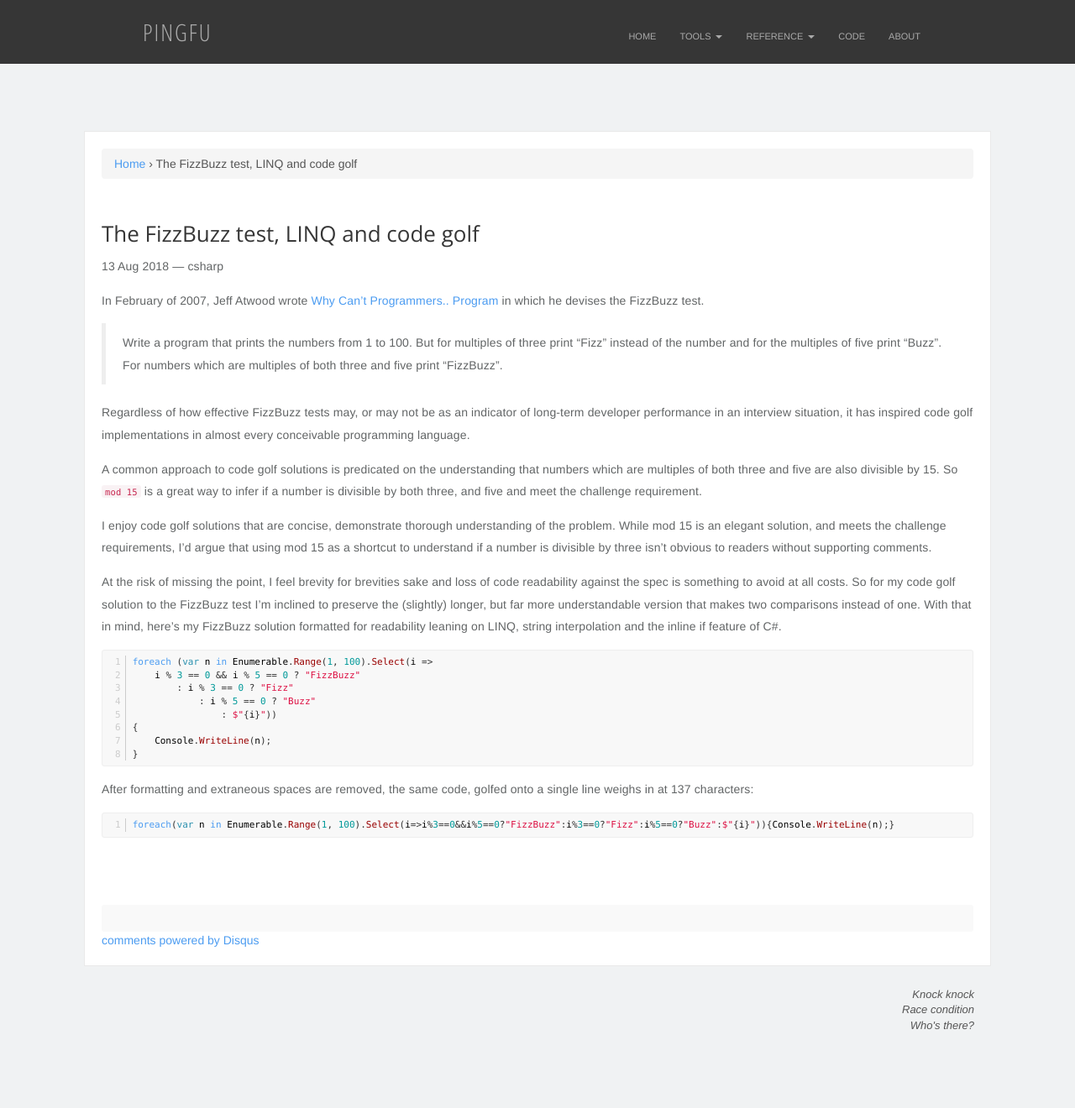
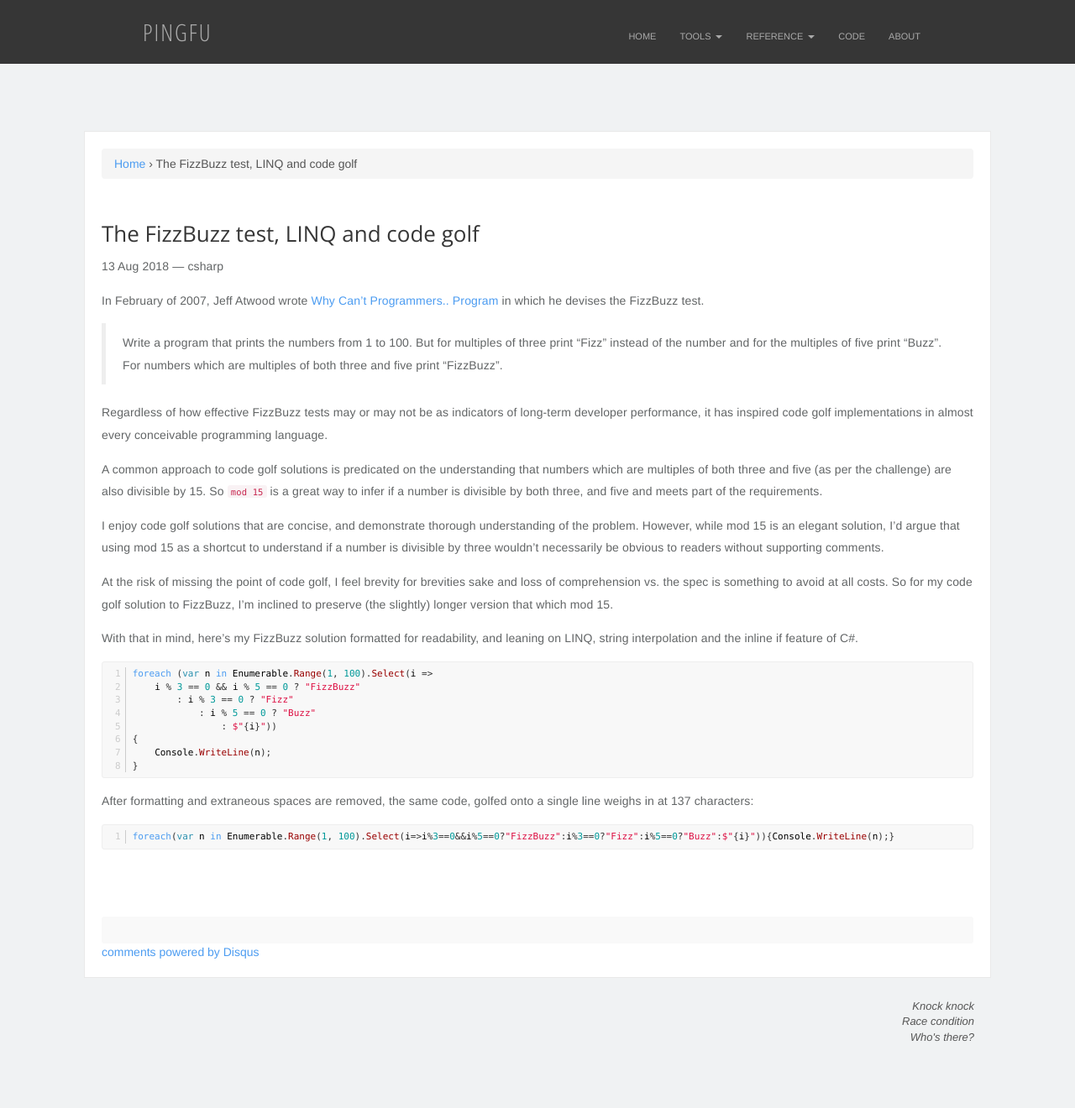
Before and after one commit to pingfu/pingfu.github.io, a Jekyll site: the page built from _posts/2018-08-13-linq-and-the-fizzbuzz-test.md, in a window 1280 px wide. Shown: the whole page at 84% size. Built offline with Jekyll 4.4.1, drawn with Linux system fonts in a browser that asks for light colours; nearby versions of some CDN libraries; comment, search, counter and statistics services are not loaded.

Commit message:
Update 2018-08-13-linq-and-the-fizzbuzz-test.md

```diff
--- a/_posts/2018-08-13-linq-and-the-fizzbuzz-test.md
+++ b/_posts/2018-08-13-linq-and-the-fizzbuzz-test.md
@@ -11,13 +11,15 @@ In February of 2007, Jeff Atwood wrote [Why Can't Programmers.. Program](https:/
 
 > Write a program that prints the numbers from 1 to 100. But for multiples of three print "Fizz" instead of the number and for the multiples of five print "Buzz". For numbers which are multiples of both three and five print "FizzBuzz".
 
-Regardless of how effective FizzBuzz tests may, or may not be as an indicator of long-term developer performance in an interview situation, it has inspired code golf implementations in almost every conceivable programming language.
+Regardless of how effective FizzBuzz tests may or may not be as indicators of long-term developer performance, it has inspired code golf implementations in almost every conceivable programming language.
 
-A common approach to code golf solutions is predicated on the understanding that numbers which are multiples of both three and five are also divisible by 15. So `mod 15` is a great way to infer if a number is divisible by both three, and five and meet the challenge requirement.
+A common approach to code golf solutions is predicated on the understanding that numbers which are multiples of both three and five (as per the challenge) are also divisible by 15. So `mod 15` is a great way to infer if a number is divisible by both three, and five and meets part of the requirements.
 
-I enjoy code golf solutions that are concise, demonstrate thorough understanding of the problem. While mod 15 is an elegant solution, and meets the challenge requirements, I'd argue that using mod 15 as a shortcut to understand if a number is divisible by three isn't obvious to readers without supporting comments.
+I enjoy code golf solutions that are concise, and demonstrate thorough understanding of the problem. However, while mod 15 is an elegant solution, I'd argue that using mod 15 as a shortcut to understand if a number is divisible by three wouldn't necessarily be obvious to readers without supporting comments.
 
-At the risk of missing the point, I feel brevity for brevities sake and loss of code readability against the spec is something to avoid at all costs. So for my code golf solution to the FizzBuzz test I'm inclined to preserve the (slightly) longer, but far more understandable version that makes two comparisons instead of one. With that in mind, here's my FizzBuzz solution formatted for readability leaning on LINQ, string interpolation and the inline if feature of C#.
+At the risk of missing the point of code golf, I feel brevity for brevities sake and loss of comprehension vs. the spec is something to avoid at all costs. So for my code golf solution to FizzBuzz, I'm inclined to preserve (the slightly) longer version that which mod 15.
+
+With that in mind, here's my FizzBuzz solution formatted for readability, and leaning on LINQ, string interpolation and the inline if feature of C#.
 
 {% highlight csharp linenos %}
 {% raw %}
```
